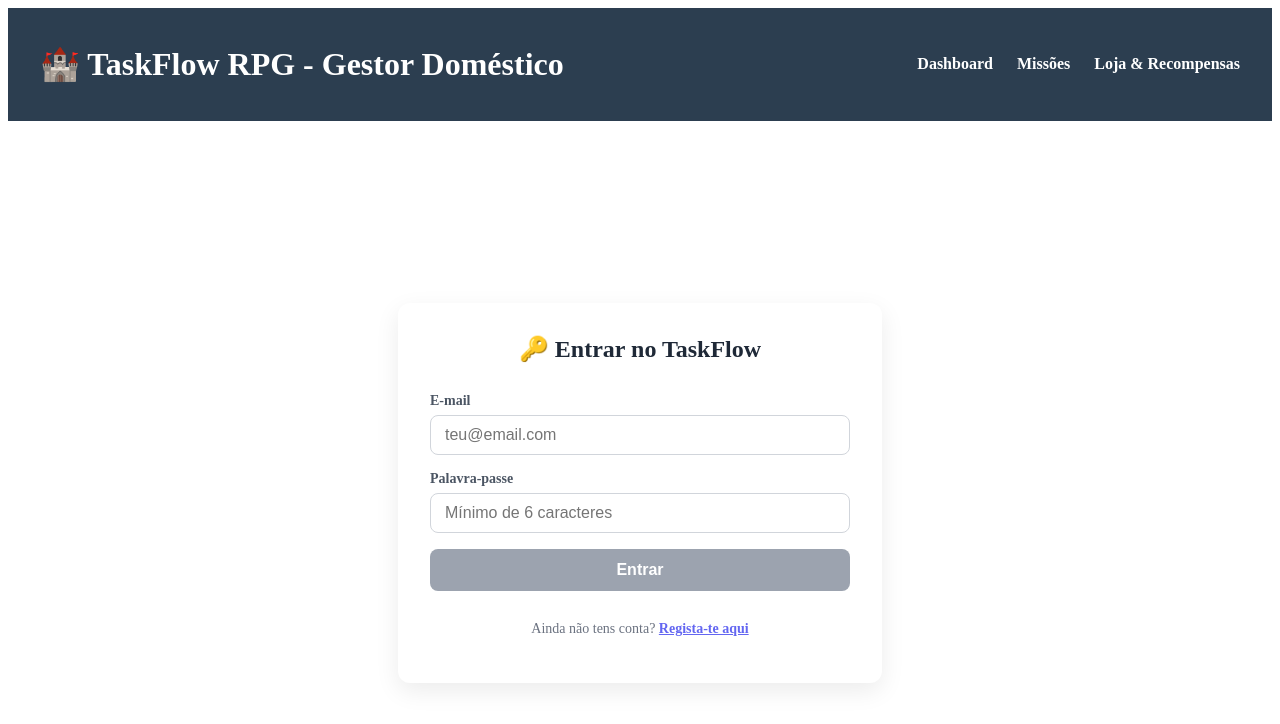
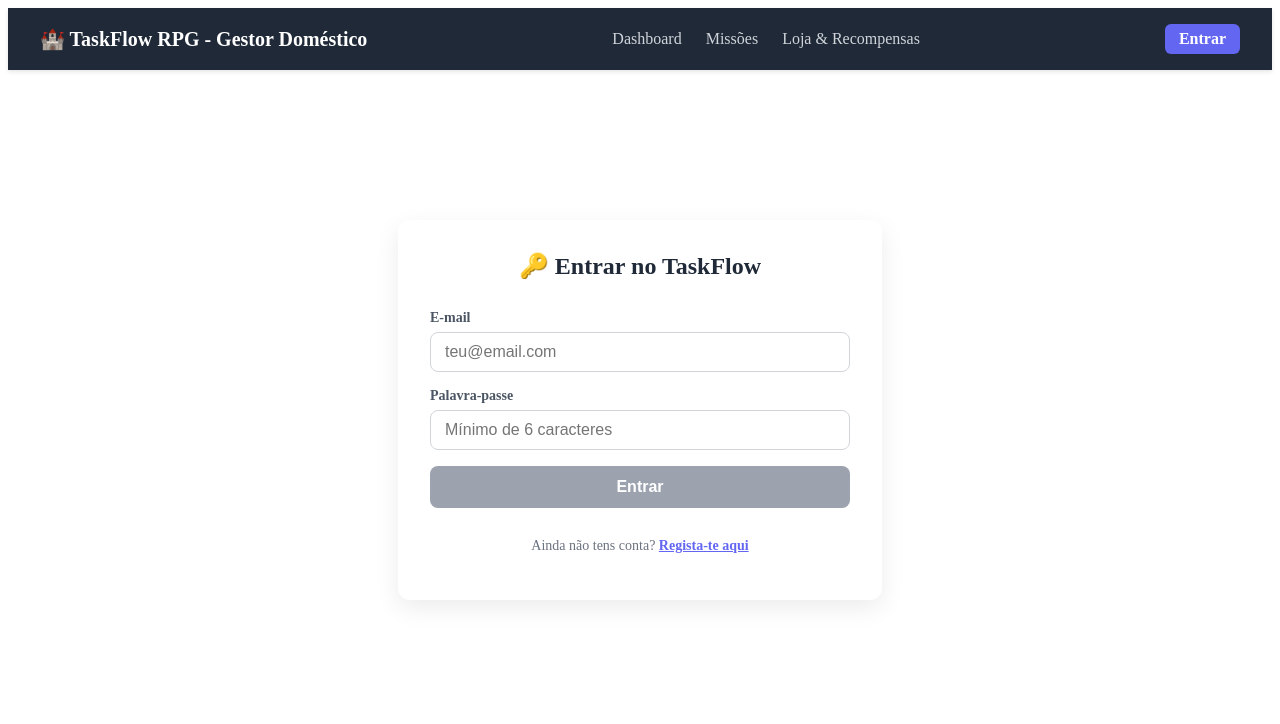
Before and after one commit to ellenrfs10/taskflow-rpg, an Angular app: page /auth in a window 1280 px wide. Shown: the top 724 px of the page. Built offline with nearby package versions, Linux system fonts and the light colour scheme.

Commit message:
ajuste no botão de logout

```diff
--- /dev/null
+++ b/src/app/app.component.css
@@ -0,0 +1,59 @@
+.user-header {
+    display: flex;
+    justify-content: space-between;
+    align-items: center;
+    padding: 1rem 2rem;
+    background-color: #1f2937;
+    color: white;
+    box-shadow: 0 2px 4px rgba(0,0,0,0.1);
+}
+
+.logo h2 {
+    margin: 0;
+    font-size: 1.25rem;
+}
+
+.nav-links {
+    display: flex;
+    gap: 1.5rem;
+}
+
+.nav-links a {
+    color: #d1d5db;
+    text-decoration: none;
+    font-weight: 500;
+    transition: color 0.2s;
+}
+
+.nav-links a:hover, .nav-links a.active {
+    color: #fbbf24; /* Tom dourado a combinar com o RPG */
+}
+
+.header-actions {
+    display: flex;
+    align-items: center;
+}
+
+.btn-logout {
+    background-color: #ef4444;
+    color: white;
+    border: none;
+    padding: 6px 14px;
+    border-radius: 6px;
+    cursor: pointer;
+    font-weight: bold;
+    transition: background 0.2s;
+}
+
+.btn-logout:hover {
+    background-color: #dc2626;
+}
+
+.btn-login {
+    background-color: #6366f1;
+    color: white;
+    text-decoration: none;
+    padding: 6px 14px;
+    border-radius: 6px;
+    font-weight: bold;
+}
--- /dev/null
+++ b/src/app/app.component.html
@@ -0,0 +1,27 @@
+<header class="user-header">
+    <div class="logo">
+        <h2>🏰 TaskFlow RPG - Gestor Doméstico</h2>
+    </div>
+
+    <!-- Links de Navegação -->
+    <nav class="nav-links">
+        <a routerLink="/dashboard" routerLinkActive="active">Dashboard</a>
+        <a routerLink="/missions" routerLinkActive="active">Missões</a>
+        <a routerLink="/rewards" routerLinkActive="active">Loja & Recompensas</a>
+    </nav>
+
+    <!-- Ações do Utilizador (Botão de Sair) -->
+    <div class="header-actions">
+        @if (currentUser()) {
+            <button (click)="logout()" class="btn btn-logout">
+                🚪 Sair
+            </button>
+        } @else {
+            <a routerLink="/auth" class="btn btn-login">Entrar</a>
+        }
+    </div>
+</header>
+
+<main class="app-container">
+  <router-outlet></router-outlet>
+</main>
--- a/src/app/app.component.ts
+++ b/src/app/app.component.ts
@@ -1,15 +1,33 @@
-import { Component, inject, OnInit } from '@angular/core';
-import { RouterOutlet, RouterLink, RouterLinkActive } from '@angular/router';
-
-
+import { Component, inject } from '@angular/core';
+import { CommonModule } from '@angular/common';
+import { Router, RouterOutlet, RouterLink, RouterLinkActive } from '@angular/router';
+import { AuthService } from './services/auth.service';
 
 @Component({
   selector: 'app-root',
   standalone: true,
-  imports: [RouterOutlet, RouterLink, RouterLinkActive],
-  templateUrl: './app.html',
-  styleUrl: './app.css'
+  imports: [CommonModule, RouterOutlet, RouterLink, RouterLinkActive],
+  templateUrl: './app.component.html',
+  styleUrl: './app.component.css'
 })
-export class App {
-  tittle = 'taskflow-rpg';
+export class AppComponent {
+  private authService = inject(AuthService);
+  private router = inject(Router);
+
+  // Expõe o signal do utilizador atual para o HTML
+  readonly currentUser = this.authService.currentUser;
+
+  logout() {
+    this.authService.signOut().subscribe({
+      next: () => {
+        this.router.navigate(['/auth']);
+      },
+      error: (err) => {
+        console.error('Erro ao terminar sessão:', err);
+      }
+    });
+  }
 }
+
+// Exporta também como 'App' para satisfazer o main.ts e main.server.ts
+export { AppComponent as App };
--- a/src/app/app.css
+++ /dev/null
@@ -1,26 +0,0 @@
-.app-header {
-  background: #2c3e50;
-  color: white;
-  padding: 1rem 2rem;
-  display: flex;
-  justify-content: space-between;
-  align-items: center;
-}
-
-nav a {
-  color: white;
-  text-decoration: none;
-  margin-left: 1.5rem;
-  font-weight: bold;
-}
-
-nav a.active {
-  color: #f1c40f;
-  border-bottom: 2px solid #f1c40f;
-}
-
-.app-container {
-  padding: 2rem;
-  max-width: 1200px;
-  margin: 0 auto;
-}
--- a/src/app/app.html
+++ /dev/null
@@ -1,12 +0,0 @@
-<header class="app-header">
-  <h1>🏰 TaskFlow RPG - Gestor Doméstico</h1>
-  <nav>
-    <a routerLink="/dashboard" routerLinkActive="active">Dashboard</a>
-    <a routerLink="/missions" routerLinkActive="active">Missões</a>
-    <a routerLink="/shop" routerLinkActive="active">Loja & Recompensas</a>
-  </nav>
-</header>
-
-<main class="app-container">
-  <router-outlet></router-outlet>
-</main>
```
Also changed, not shown: src/app/components/header/header.ts (+25 -4 lines).
